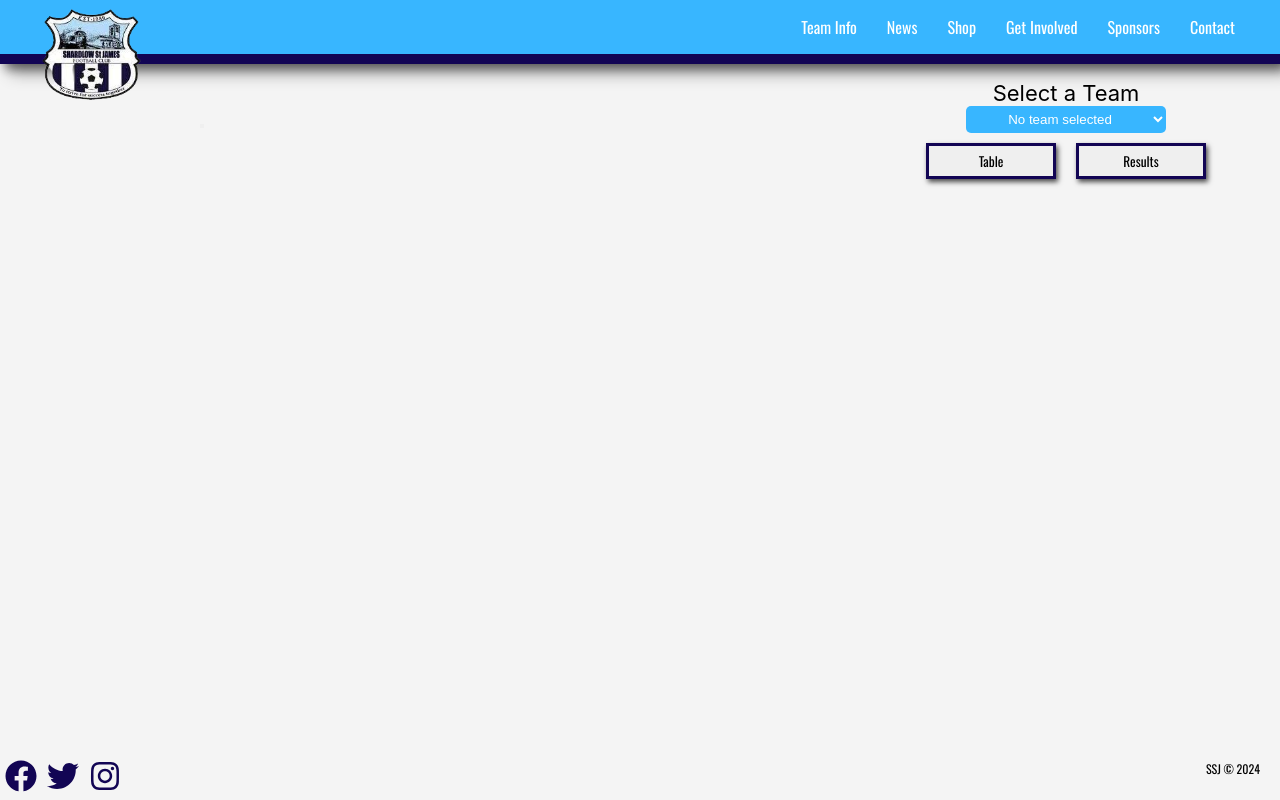
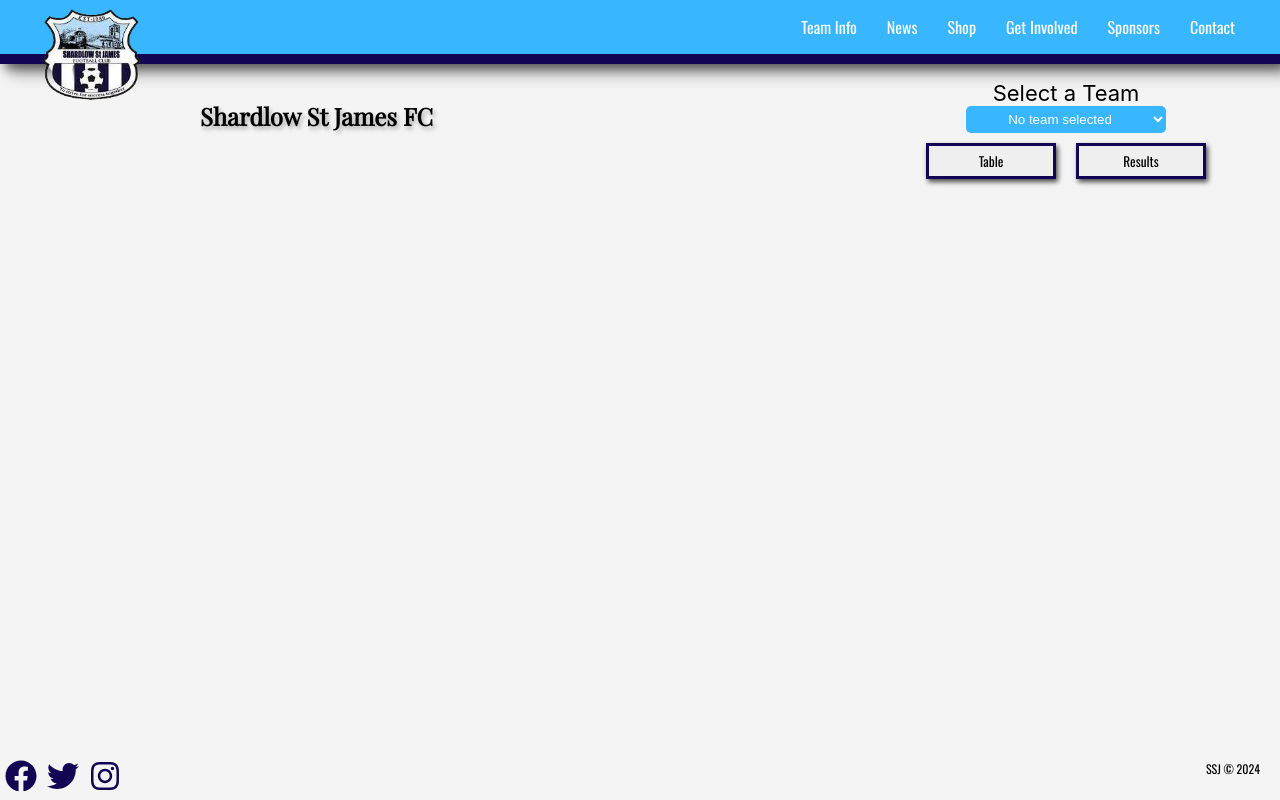
Before and after one commit to paulg44/shardlow_st_james, a React (Create React App) app in the folder ssj/: page /teamDisplay in a window 1280 px wide. Built offline with nearby package versions, Linux system fonts and the light colour scheme.

Commit message:
add a conditional render to the header on team info page

```diff
--- a/ssj/src/Components/Pages/TeamsDisplay/TeamsDisplay.js
+++ b/ssj/src/Components/Pages/TeamsDisplay/TeamsDisplay.js
@@ -28,10 +28,16 @@ function TeamsDisplay({ teamsData, handleTeamClick, activeTeam }) {
   return (
     <div className="teamsDisplay">
       {/* Only show if active team is selected */}
-      <h2>
-        {activeTeam.teamName}
-        <button>{/* <FaRegHeart /> */}</button>
-      </h2>
+      {activeTeam && activeTeam.teamName ? (
+        <h2>
+          {activeTeam.teamName}
+          <button>
+            <FaRegHeart />
+          </button>
+        </h2>
+      ) : (
+        <h2>Shardlow St James FC</h2>
+      )}
       <div className="teamAndElementSelect">
         <label htmlFor="teams">Select a Team</label>
         <select
```
